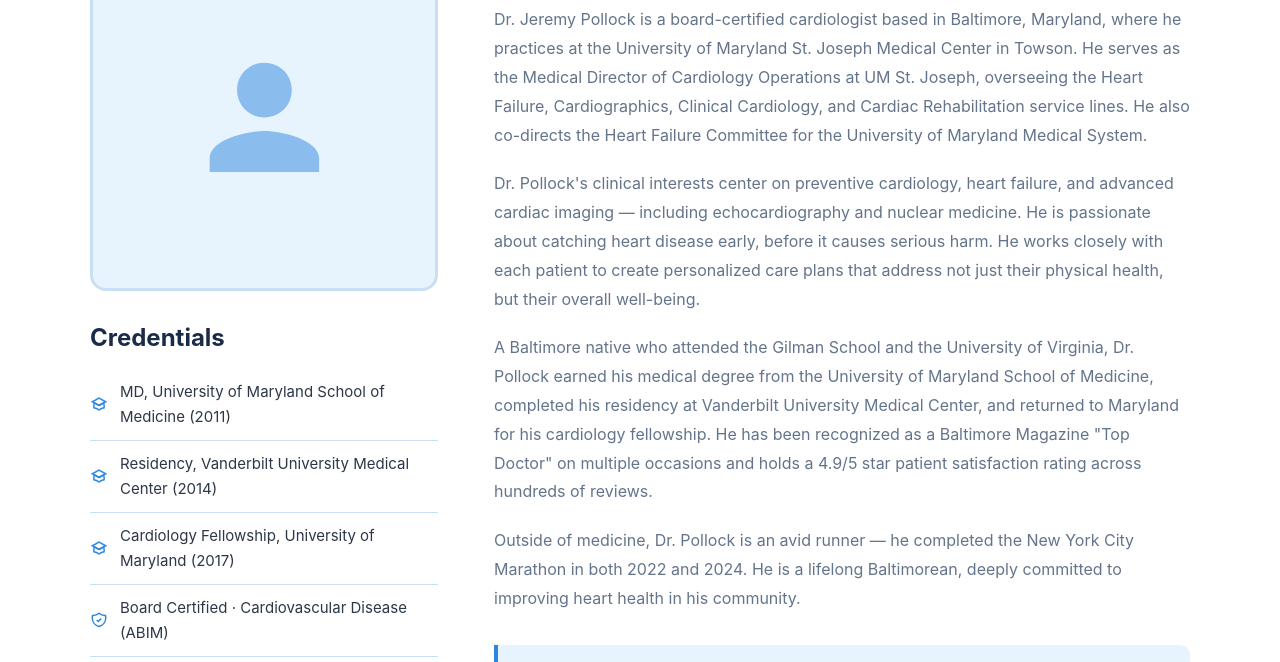
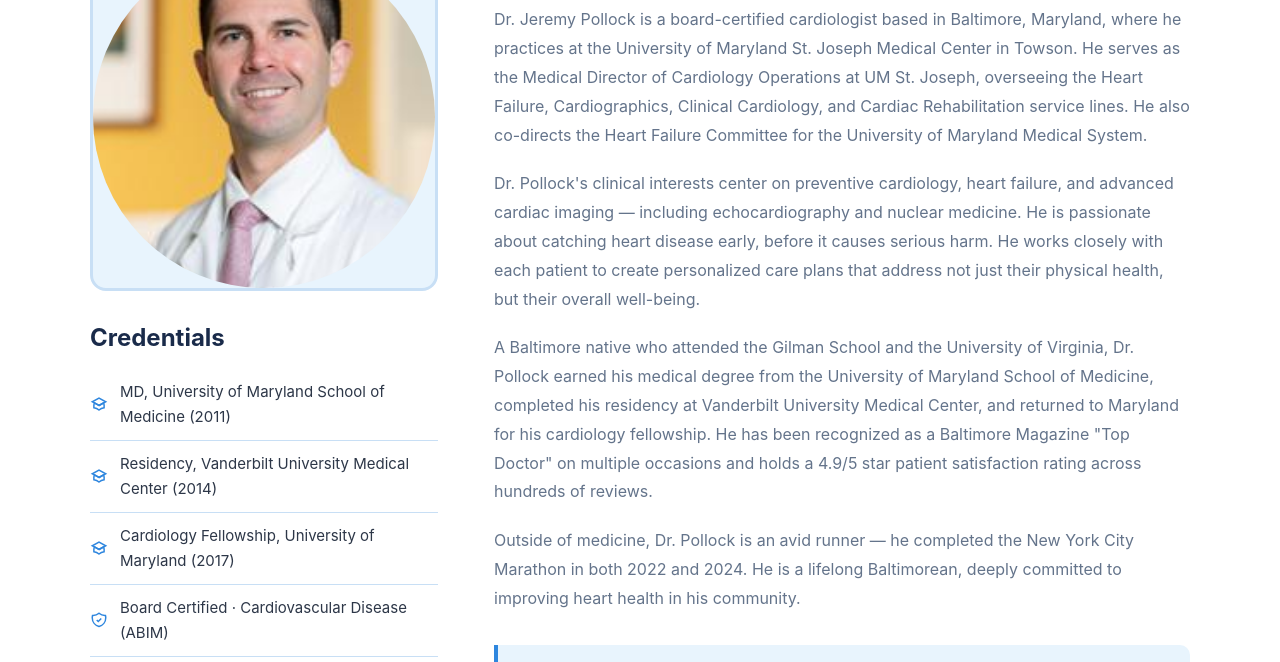
Before and after one commit to bmorecardiology/bmore-cardiology, a plain HTML site: page about.html in a window 1280 px wide. Shown: the part 438-1100 px from the top of the page. Drawn offline with Linux system fonts and the light colour scheme.

Commit message:
Add professional headshot to About page

```diff
--- a/about.html
+++ b/about.html
@@ -39,9 +39,7 @@
     <div class="about-content">
       <div>
         <div class="about-avatar">
-          <svg viewBox="0 0 24 24" fill="currentColor">
-            <path d="M12 12c2.7 0 4.8-2.1 4.8-4.8S14.7 2.4 12 2.4 7.2 4.5 7.2 7.2 9.3 12 12 12zm0 2.4c-3.2 0-9.6 1.6-9.6 4.8v2.4h19.2v-2.4c0-3.2-6.4-4.8-9.6-4.8z"/>
-          </svg>
+          <img src="img/dr-pollock.jpg" alt="Dr. Jeremy Pollock, MD, FACC" style="width:100%; height:100%; object-fit:cover; border-radius:50%;">
         </div>
         <div class="credentials-list" style="margin-top:2rem;">
           <h3>Credentials</h3>
```
Also changed, not shown: img/dr-pollock.jpg (added).
